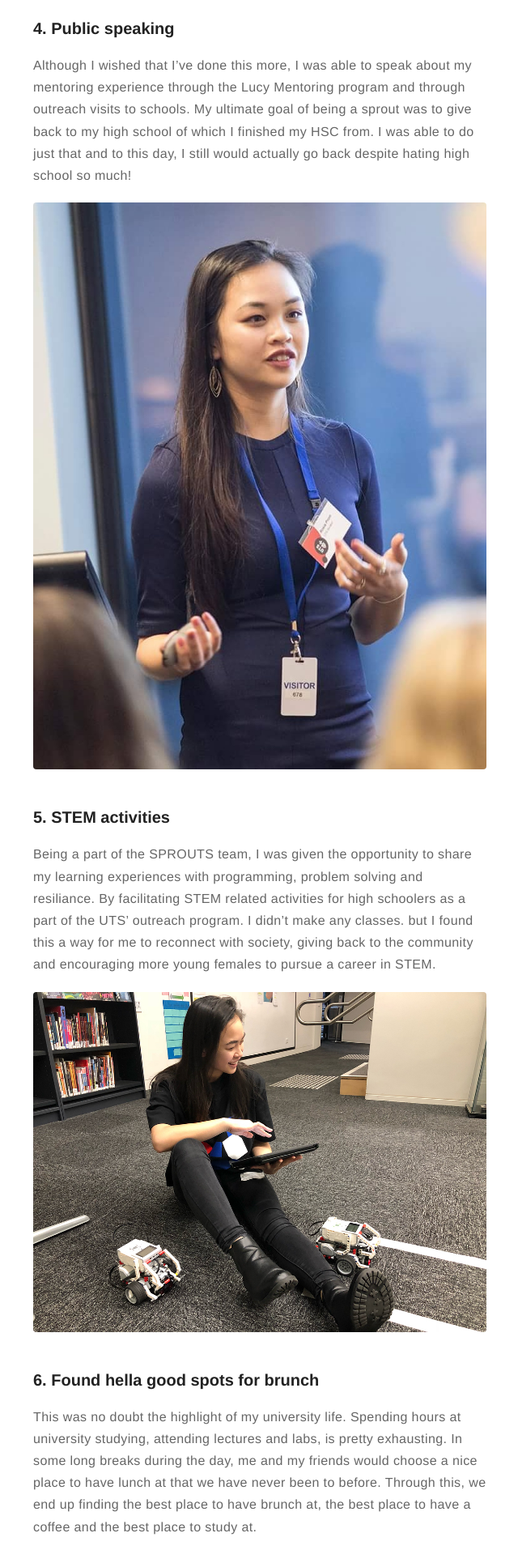
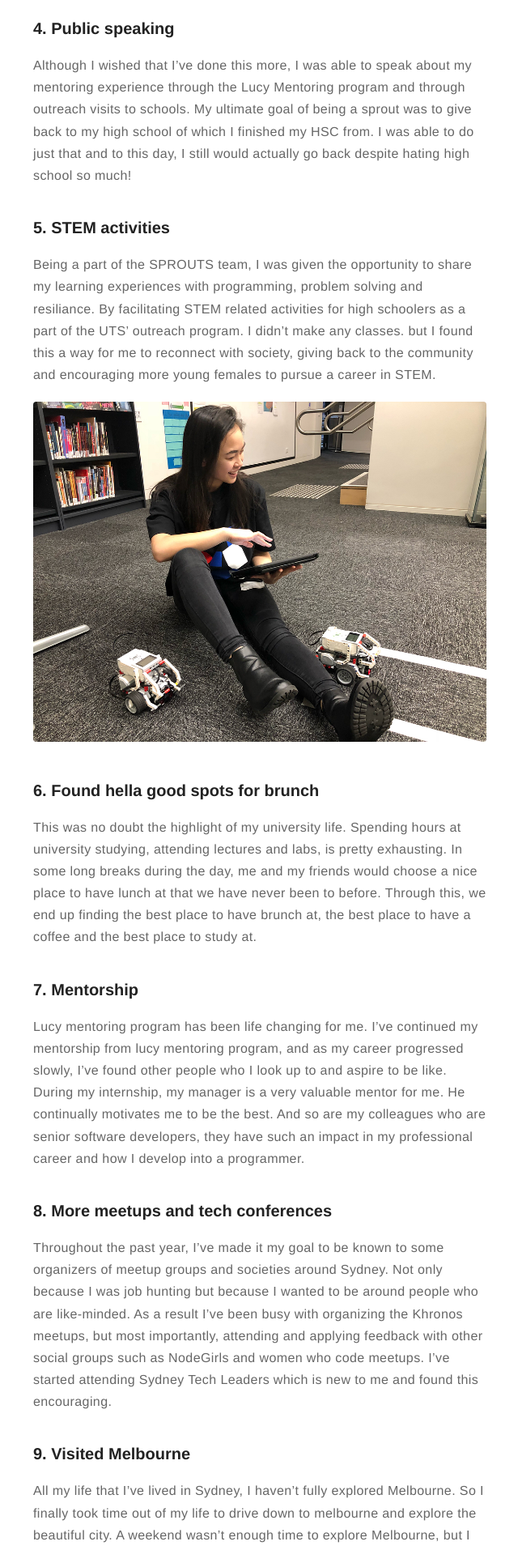
Before and after one commit to Peaches2/developerpeachy.github.io, a Jekyll site: the page built from _posts/2018-08-11-21-achievements.md, in a window 1280 px wide. Shown: the part 2057-3971 px from the top of the page at 81% size, without its empty margins (319-959 px from the left). Built offline with Jekyll 4.4.1, drawn with Linux system fonts in a browser that asks for light colours.

Commit message:
Removed the img

```diff
--- a/_posts/2018-08-11-21-achievements.md
+++ b/_posts/2018-08-11-21-achievements.md
@@ -33,8 +33,6 @@ Through the positive influence of my friends at uni, I was able to study in a gr
 ### 4. Public speaking
 
 Although I wished that I’ve done this more, I was able to speak about my mentoring experience through the Lucy Mentoring program and through outreach visits to schools. My ultimate goal of being a sprout was to give back to my high school of which I finished my HSC from. I was able to do just that and to this day, I still would actually go back despite hating high school so much!
-
-![My speech]({{ "/assets/public_speaking.jpg" | absolute_url }})
 
 ### 5. STEM activities
 
```
Also changed, not shown: other parts of _posts/2018-08-11-21-achievements.md (+0 -2 lines).
